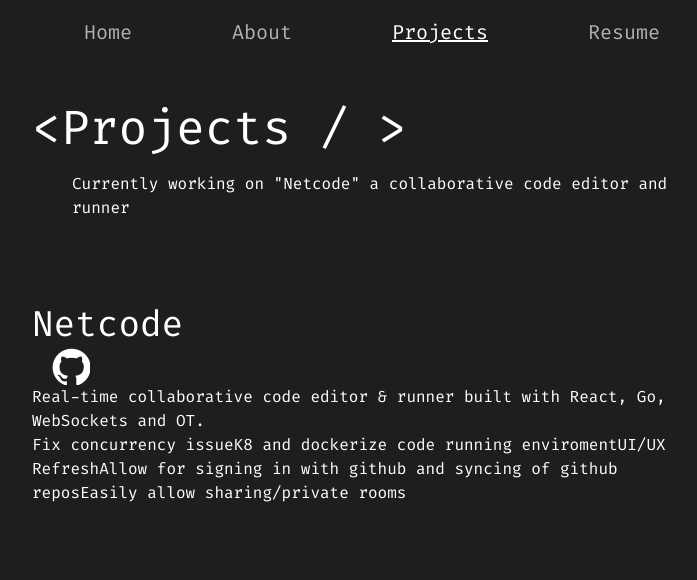
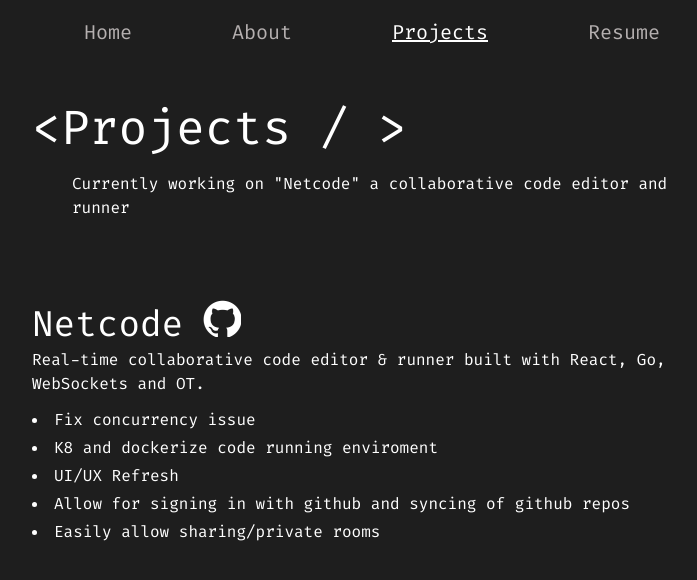
Before and after one commit to Xavanion/Portfolio-Site, a React (Vite) app: page /projects in a window 1280 px wide. Shown: the top 580 px of the page, without its empty margins (268-965 px from the left). Built offline with nearby package versions, Linux system fonts and the light colour scheme.

Commit message:
Finished project display

```diff
--- a/src/components/ProjectCard.tsx
+++ b/src/components/ProjectCard.tsx
@@ -8,18 +8,24 @@ import { Link } from "react-router-dom";
 function ProjectCard({ p }: { p: ProjectInfo }) {
   return (
     <div className="flex flex-col mt-20">
-      <h2>{p.title}</h2>
+      <div className="flex flex-row">
+        <h2 className="mr-5">{p.title}</h2>
         <Link
           to={p.repo}
           target="_blank"
           rel="noopener noreferrer"
           className="cursor-pointer transition-transform hover:scale-110 focus:scale-110"
         >
-        <img src={logo} alt="repo logo" className="ml-5 h-[2.3rem] w-auto" />
+          <img src={logo} alt="repo logo" className="h-[2.3rem] w-auto" />
         </Link>
+      </div>
       <p className="font-fira font-medium">{p.description}</p>
       {/* TODO: Create a mapped roadmap and make each show as a bullet point */}
-      <p className="font-fira font-medium gap-2">{p.roadmap}</p>
+      <ul className="mt-3 list-disc list-inside space-y-1 font-medium font-fira">
+        {p.roadmap.map((goal) => (
+          <li>{goal}</li>
+        ))}
+      </ul>
     </div>
   );
 }
```
Lines whose indentation alone changed are shown as unchanged.
